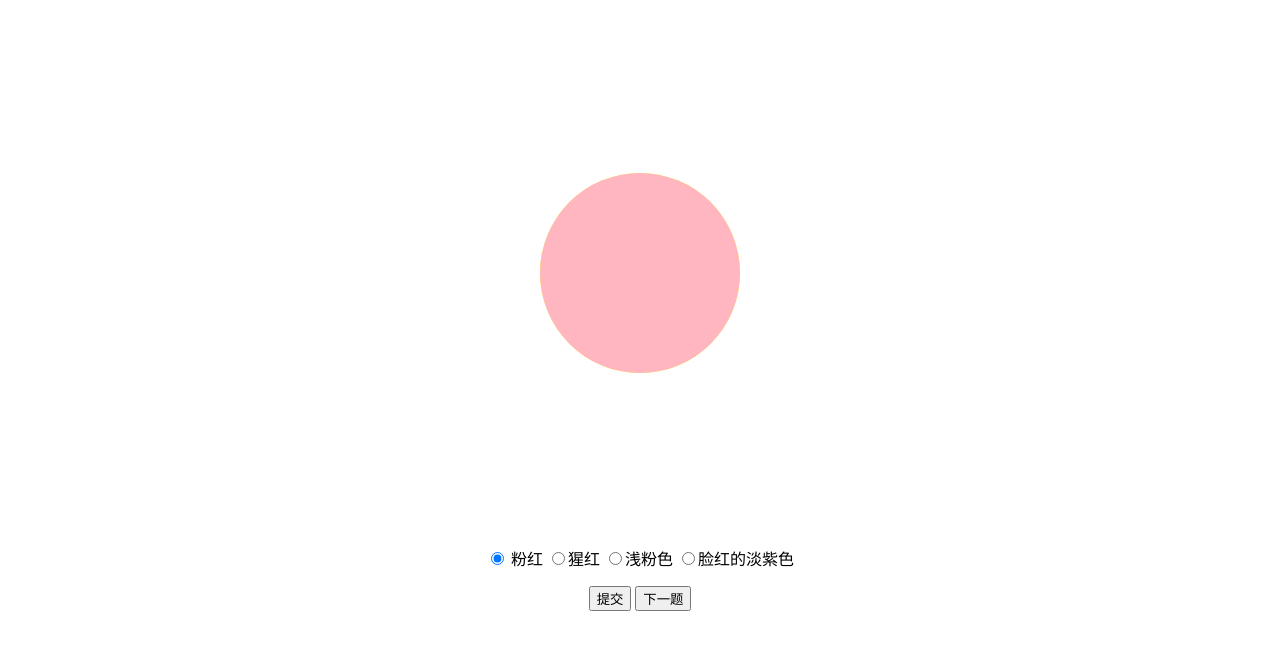
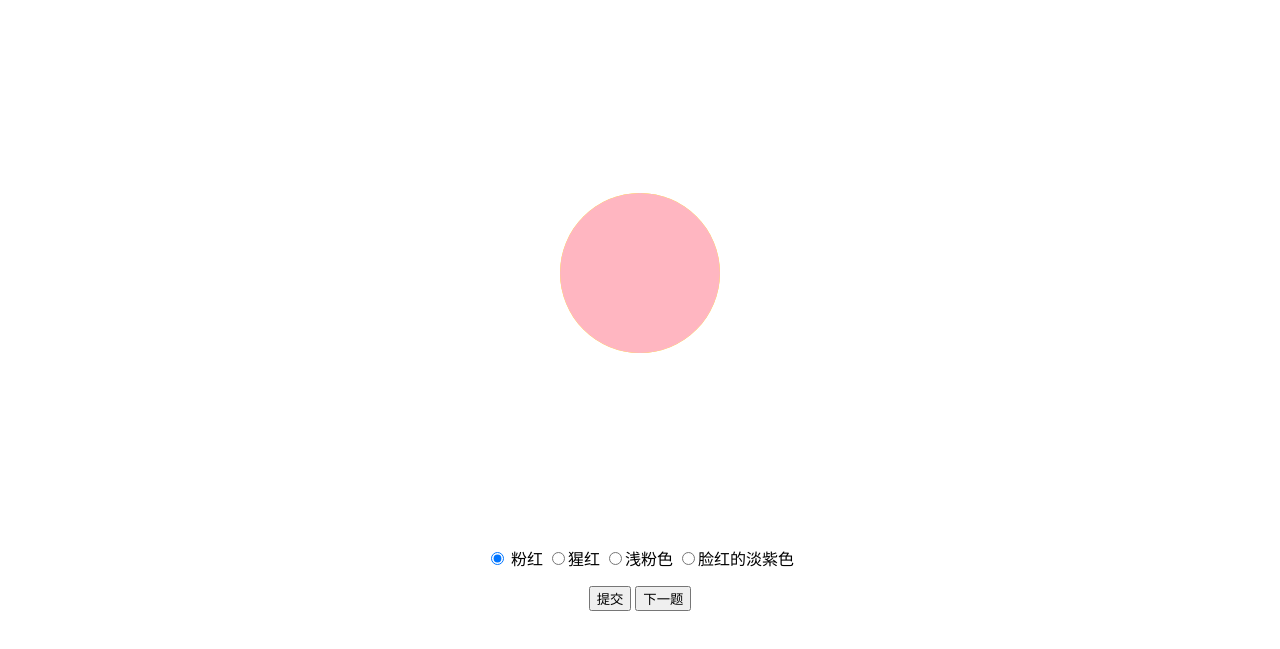
Before and after one commit to sanyifeiji/My, a plain HTML site: page index.html in a window 1280 px wide. Both pictures are taken after a click on the button "记住了，出题吧". Shown: the part 127-776 px from the top of the page. Drawn offline with Linux system fonts and the light colour scheme.

Commit message:
Update mygame.css

```diff
--- a/mygame.css
+++ b/mygame.css
@@ -9,14 +9,14 @@
 #div1
 {
    background-color: red;
-   width:200px;
-   height: 200px;
+   width:160px;
+   height: 160px;
    position: absolute;
    left:50%;
    top:50%;
-   margin-left:-100px;
-   margin-top:-100px;
-   border-radius: 100px;
+   margin-left:-80px;
+   margin-top:-80px;
+   border-radius: 80px;
 }
 
 #div2
@@ -53,13 +53,13 @@ height: 200px;
 }
 #d0,#d1,#d2,#d3
 {
-	width: 200px;
-	height: 200px;
-	border-radius: 100px;
+	width: 160px;
+	height: 160px;
+	border-radius: 80px;
 	float: left;
 	margin-left: 100px;
 	text-align: center;
-	line-height: 200px;
+	line-height: 160px;
 
 }
 
@@ -73,13 +73,13 @@ height: 200px;
 	font-size: 50;
 	background-color: yellow;
 	text-align: center;
-   width:200px;
-   height: 200px;
-   line-height: 200px;
+   width:160px;
+   height: 160px;
+   line-height: 160px;
    position: absolute;
    left:50%;
    top:50%;
-   margin-left:-100px;
-   margin-top:-100px;
-   border-radius: 100px;
+   margin-left:-80px;
+   margin-top:-80px;
+   border-radius: 80px;
 }
```
